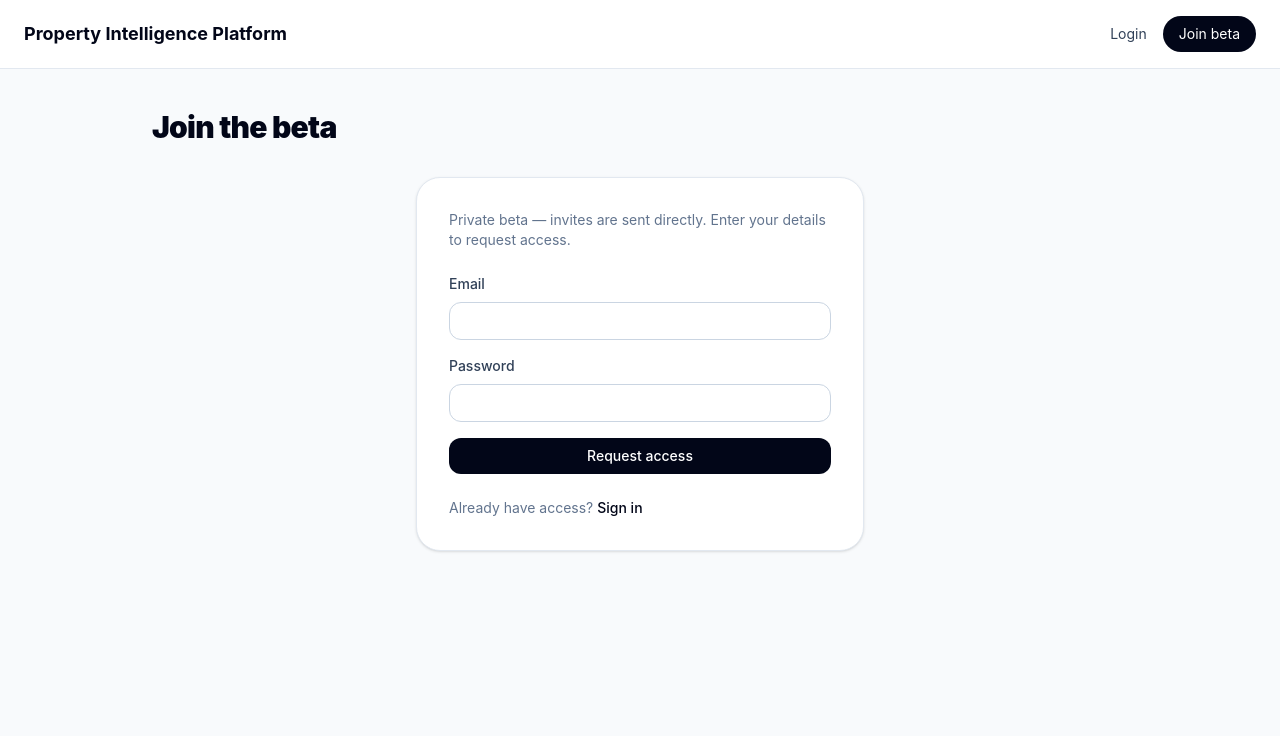
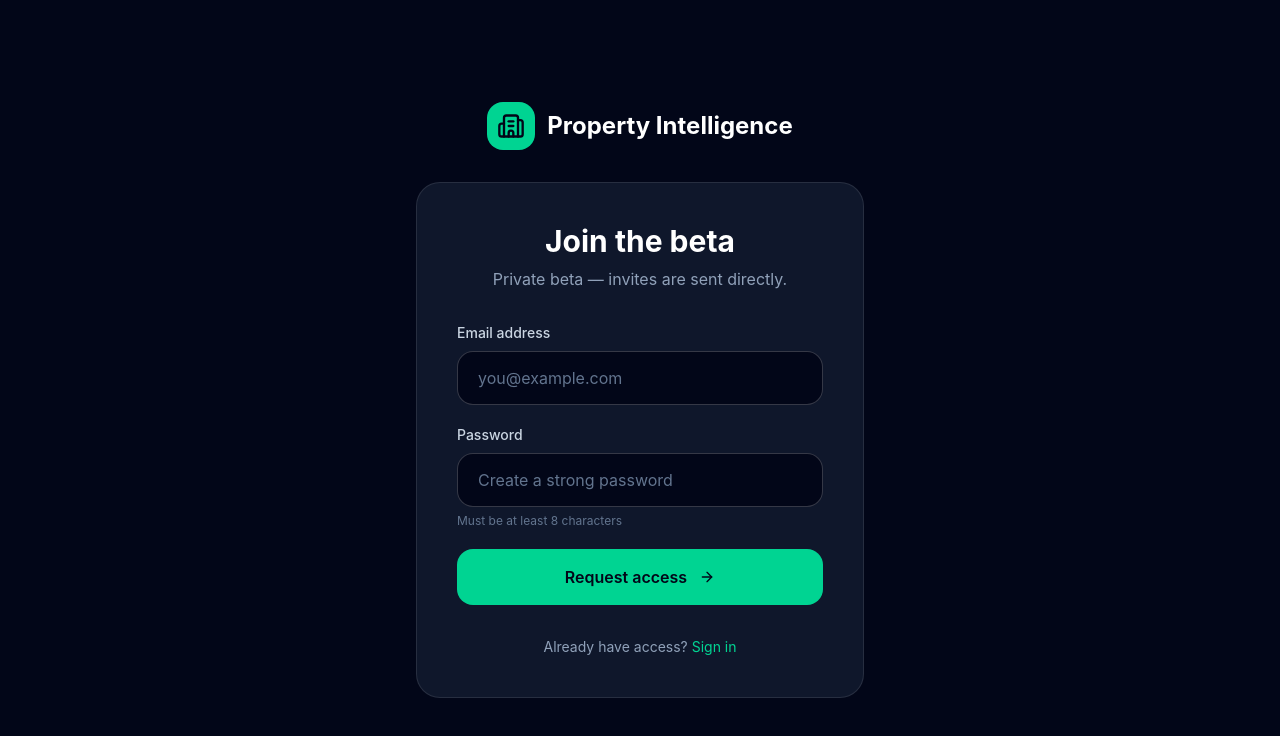
Before and after one commit to glkglob/property-intelligence-platform, a React (Vite) app: page /signup in a window 1280 px wide. Shown: the top 736 px of the page. Built offline with nearby package versions, Linux system fonts and the light colour scheme; no server answers.

Commit message:
feat: improved landing page + styled auth pages

```diff
--- a/src/pages/LandingPage.tsx
+++ b/src/pages/LandingPage.tsx
@@ -1,74 +1,183 @@
-import React from 'react';
-import { ArrowRight, Building2 } from 'lucide-react';
+import { ArrowRight, BarChart3, Brain, Building2, CheckCircle2, FileText, ShieldCheck, Sparkles } from 'lucide-react';
 import { Link } from 'react-router-dom';
 
-function LandingPage(): React.JSX.Element {
+const features = [
+  {
+    icon: <BarChart3 className="h-6 w-6" />,
+    title: 'Refurb Genius',
+    text: 'Core refurbishment intelligence with deterministic pricing, ROI analysis, and investor-ready reporting.',
+  },
+  {
+    icon: <Brain className="h-6 w-6" />,
+    title: 'Deal Copilot',
+    text: 'Acquisition intelligence for deal scoring, underwriting, and confident investment decisions.',
+  },
+  {
+    icon: <FileText className="h-6 w-6" />,
+    title: 'Refurb IQ',
+    text: 'BOQ, cost planning, specifications, and contractor-grade outputs from your estimates.',
+  },
+  {
+    icon: <ShieldCheck className="h-6 w-6" />,
+    title: 'Governed AI',
+    text: 'AI assists with photos, summaries and recommendations — while deterministic engines stay in control.',
+  },
+];
+
+const workflows = [
+  'Upload property photos and refurbishment context',
+  'Generate accurate refurbishment estimates in Refurb Genius',
+  'Run Deal Copilot for acquisition scoring and underwriting',
+  'Extend into Refurb IQ for BOQ, specifications & cost plans',
+  'Export professional investor and contractor reports',
+];
+
+export default function LandingPage() {
   return (
     <main className="min-h-screen bg-slate-950 text-white">
-      <section className="mx-auto flex min-h-screen max-w-7xl flex-col px-6 py-8 lg:px-8">
+      {/* HERO */}
+      <section className="relative overflow-hidden">
+        <div className="absolute inset-0 bg-[radial-gradient(circle_at_top_left,rgba(52,211,153,0.15),transparent_40%)]" />
+
+        <div className="relative mx-auto max-w-7xl px-6 pt-8 lg:px-8">
           <nav className="flex items-center justify-between">
             <div className="flex items-center gap-3">
               <div className="flex h-11 w-11 items-center justify-center rounded-2xl bg-emerald-400 text-slate-950">
                 <Building2 className="h-6 w-6" />
               </div>
               <div>
-              <p className="text-lg font-bold tracking-tight">Property Intelligence Platform</p>
-              <p className="text-xs uppercase tracking-[0.28em] text-emerald-300">
-                Refurb Genius core
-              </p>
+                <p className="text-xl font-bold tracking-tight">Property Intelligence</p>
+                <p className="text-xs text-emerald-300">Refurb Genius • Deal Copilot • Refurb IQ</p>
               </div>
             </div>
 
-          <div className="flex items-center gap-3">
-            <Link
-              to="/login"
-              className="rounded-full border border-white/15 px-4 py-2 text-sm text-slate-200 hover:border-emerald-300 hover:text-white"
-            >
-              Login
-            </Link>
+            <div className="flex items-center gap-4">
+              <Link to="/login" className="hidden text-sm text-slate-300 hover:text-white md:block">Sign in</Link>
               <Link
                 to="/signup"
-              className="rounded-full bg-emerald-400 px-4 py-2 text-sm font-semibold text-slate-950"
+                className="rounded-full bg-white px-5 py-2 text-sm font-semibold text-slate-950 transition hover:bg-emerald-400"
               >
-              Join beta
+                Join Beta
               </Link>
             </div>
           </nav>
 
-        <div className="flex flex-1 items-center py-20">
-          <div className="max-w-3xl">
-            <div className="mb-6 inline-flex items-center gap-2 rounded-full border border-emerald-300/30 bg-emerald-300/10 px-4 py-2 text-sm text-emerald-200">
-              Private beta scaffold
+          <div className="flex min-h-[85vh] flex-col items-center justify-center text-center pt-12 pb-20">
+            <div className="inline-flex items-center gap-2 rounded-full border border-emerald-400/30 bg-emerald-400/10 px-4 py-1 text-sm text-emerald-300 mb-6">
+              <Sparkles className="h-4 w-4" /> Controlled Beta — Now Open
             </div>
 
-            <h1 className="text-5xl font-black leading-[0.96] tracking-tight sm:text-6xl lg:text-7xl">
-              One platform for refurbishment intelligence, deal analysis, and cost planning.
+            <h1 className="max-w-5xl text-6xl font-black leading-none tracking-tighter sm:text-7xl lg:text-[88px]">
+              The AI Co-Pilot<br />for UK Property Investors
             </h1>
 
-            <p className="mt-7 max-w-2xl text-lg leading-8 text-slate-300">
-              Refurb Genius is the core app in a wider property-intelligence platform, with Deal
-              Copilot for acquisition analysis and Refurb IQ for BOQ and contractor-ready outputs.
+            <p className="mt-6 max-w-2xl text-xl text-slate-300">
+              One platform for refurbishment intelligence, deal analysis, and contractor-ready cost planning.
             </p>
 
-            <div className="mt-9 flex flex-col gap-3 sm:flex-row">
+            <div className="mt-10 flex flex-col gap-4 sm:flex-row">
               <Link
                 to="/signup"
-                className="inline-flex items-center justify-center rounded-full bg-emerald-400 px-6 py-3 font-semibold text-slate-950"
+                className="group inline-flex items-center justify-center gap-3 rounded-2xl bg-emerald-400 px-8 py-4 text-lg font-semibold text-slate-950 transition-all hover:bg-emerald-300 hover:shadow-xl hover:shadow-emerald-500/25"
               >
-                Get early access <ArrowRight className="ml-2 h-4 w-4" />
+                Request Beta Access
+                <ArrowRight className="h-5 w-5 transition group-hover:translate-x-1" />
               </Link>
+
+              <a
+                href="#platform"
+                className="inline-flex items-center justify-center rounded-2xl border border-white/20 px-8 py-4 text-lg font-semibold text-white transition hover:bg-white/5"
+              >
+                Explore the Platform
+              </a>
+            </div>
+          </div>
+        </div>
+      </section>
+
+      {/* FEATURES */}
+      <section id="platform" className="bg-slate-900 px-6 py-24 lg:px-8">
+        <div className="mx-auto max-w-7xl">
+          <div className="text-center mb-16">
+            <p className="text-emerald-400 font-semibold tracking-[3px] text-sm">THREE POWERFUL MODULES</p>
+            <h2 className="mt-4 text-5xl font-black tracking-tight">One platform.<br />Three intelligent layers.</h2>
+          </div>
+
+          <div className="grid gap-6 md:grid-cols-2 lg:grid-cols-4">
+            {features.map((feature, index) => (
+              <div key={index} className="group rounded-3xl border border-white/10 bg-slate-950 p-8 transition-all hover:border-emerald-400/50 hover:-translate-y-1">
+                <div className="mb-6 flex h-14 w-14 items-center justify-center rounded-2xl bg-emerald-400/10 text-emerald-400 group-hover:bg-emerald-400 group-hover:text-slate-950 transition-colors">
+                  {feature.icon}
+                </div>
+                <h3 className="text-2xl font-bold mb-3">{feature.title}</h3>
+                <p className="text-slate-400 leading-relaxed">{feature.text}</p>
+              </div>
+            ))}
+          </div>
+        </div>
+      </section>
+
+      {/* WORKFLOW */}
+      <section id="workflow" className="px-6 py-24 lg:px-8 bg-slate-950">
+        <div className="mx-auto max-w-5xl">
+          <div className="text-center mb-16">
+            <p className="text-emerald-400 font-semibold tracking-[3px] text-sm">HOW IT WORKS</p>
+            <h2 className="mt-4 text-5xl font-black tracking-tight">From photo to profitable decision</h2>
+          </div>
+
+          <div className="space-y-4 max-w-3xl mx-auto">
+            {workflows.map((step, index) => (
+              <div key={index} className="flex gap-6 rounded-3xl border border-white/10 bg-white/5 p-8 hover:border-emerald-400/40 transition-all">
+                <div className="flex h-12 w-12 shrink-0 items-center justify-center rounded-2xl bg-emerald-400 text-xl font-black text-slate-950">
+                  {index + 1}
+                </div>
+                <div className="pt-1">
+                  <p className="text-xl font-semibold">{step}</p>
+                </div>
+              </div>
+            ))}
+          </div>
+        </div>
+      </section>
+
+      {/* BETA CTA */}
+      <section id="beta" className="bg-emerald-400 px-6 py-24 text-slate-950 lg:px-8">
+        <div className="mx-auto max-w-3xl text-center">
+          <h2 className="text-6xl font-black tracking-tight">Ready to transform how you invest in property?</h2>
+          <p className="mt-6 text-xl">Join the controlled beta and get early access to the full platform.</p>
+
+          <div className="mt-10">
             <Link
-                to="/login"
-                className="inline-flex items-center justify-center rounded-full border border-white/15 px-6 py-3 font-semibold text-white"
+              to="/signup"
+              className="inline-flex items-center justify-center rounded-2xl bg-slate-950 px-12 py-5 text-xl font-semibold text-white hover:bg-black transition-all active:scale-[0.985]"
             >
-                Sign in
+              Request Beta Access
             </Link>
+            <p className="mt-4 text-sm text-emerald-800">Limited spots available • UK investors only</p>
           </div>
+        </div>
+      </section>
+
+      {/* TRUST MODEL */}
+      <section className="px-6 py-24 lg:px-8 bg-slate-950 text-white">
+        <div className="mx-auto max-w-4xl text-center">
+          <p className="text-emerald-400 font-semibold tracking-[3px] text-sm">TRUST & GOVERNANCE</p>
+          <h2 className="mt-4 text-5xl font-black tracking-tight">Refurb Genius is the spine.<br />AI assists. Engines decide.</h2>
+
+          <div className="mt-12 grid gap-6 md:grid-cols-3">
+            {[
+              "Deterministic pricing & ROI engines",
+              "Clear AI boundaries (advisory only)",
+              "Private reports with signed access"
+            ].map((text, i) => (
+              <div key={i} className="rounded-3xl border border-white/10 bg-white/5 p-8 text-left">
+                <CheckCircle2 className="h-8 w-8 text-emerald-400 mb-6" />
+                <p className="font-semibold">{text}</p>
+              </div>
+            ))}
           </div>
         </div>
       </section>
     </main>
   );
 }
-
-export default LandingPage;
--- a/src/pages/Login.tsx
+++ b/src/pages/Login.tsx
@@ -1,26 +1,17 @@
 import React, { useState } from 'react';
 import { Link, useLocation, useNavigate } from 'react-router-dom';
-import Layout from '../components/Layout';
+import { ArrowRight, Building2 } from 'lucide-react';
 import { getSupabaseClient } from '../lib/supabaseClient';
-
-interface LoginForm {
-  email: string;
-  password: string;
-}
 
 function Login(): React.JSX.Element {
   const location = useLocation();
   const navigate = useNavigate();
   const redirectTo = (location.state as { from?: string } | null)?.from ?? '/properties';
 
-  const [form, setForm] = useState<LoginForm>({ email: '', password: '' });
+  const [email, setEmail] = useState('');
+  const [password, setPassword] = useState('');
   const [isSubmitting, setIsSubmitting] = useState(false);
   const [error, setError] = useState<string | null>(null);
-
-  function handleChange(e: React.ChangeEvent<HTMLInputElement>): void {
-    const { name, value } = e.target;
-    setForm((prev) => ({ ...prev, [name]: value }));
-  }
 
   async function handleSubmit(e: React.FormEvent<HTMLFormElement>): Promise<void> {
     e.preventDefault();
@@ -29,8 +20,8 @@ function Login(): React.JSX.Element {
 
     try {
       const { error: authError } = await getSupabaseClient().auth.signInWithPassword({
-        email: form.email,
-        password: form.password,
+        email,
+        password,
       });
 
       if (authError) {
@@ -42,26 +33,43 @@ function Login(): React.JSX.Element {
       navigate(redirectTo, { replace: true });
     } catch (err) {
       setError(
-        err instanceof Error
-          ? err.message
-          : 'Sign in failed. Check your credentials and try again.',
+        err instanceof Error ? err.message : 'Sign in failed. Check your credentials and try again.',
       );
       setIsSubmitting(false);
     }
   }
 
   return (
-    <Layout title="Sign in">
-      <div className="mx-auto max-w-md">
-        <div className="rounded-3xl border border-slate-200 bg-white p-8 shadow-sm">
-          <p className="mb-6 text-sm text-slate-500">
-            Private beta &mdash; access is invite-only.
+    <div className="flex min-h-screen items-center justify-center bg-slate-950 px-6">
+      <div className="w-full max-w-md">
+        <div className="mb-8 flex justify-center">
+          <div className="flex items-center gap-3">
+            <div className="flex h-12 w-12 items-center justify-center rounded-2xl bg-emerald-400 text-slate-950">
+              <Building2 className="h-7 w-7" />
+            </div>
+            <p className="text-2xl font-bold text-white">Property Intelligence</p>
+          </div>
+        </div>
+
+        <div className="rounded-3xl border border-white/10 bg-slate-900 p-10">
+          <h1 className="mb-2 text-center text-3xl font-bold text-white">Welcome back</h1>
+          <p className="mb-8 text-center text-slate-400">
+            Private beta — access is invite-only.
           </p>
 
-          <form className="grid gap-4" onSubmit={handleSubmit} noValidate>
-            <div className="grid gap-2">
-              <label htmlFor="login-email" className="text-sm font-medium text-slate-700">
-                Email
+          {error && (
+            <div
+              role="alert"
+              className="mb-6 rounded-xl border border-red-500/30 bg-red-500/10 p-3 text-sm text-red-400"
+            >
+              {error}
+            </div>
+          )}
+
+          <form onSubmit={handleSubmit} noValidate className="space-y-5">
+            <div>
+              <label htmlFor="login-email" className="mb-2 block text-sm font-medium text-slate-300">
+                Email address
               </label>
               <input
                 id="login-email"
@@ -69,15 +77,16 @@ function Login(): React.JSX.Element {
                 type="email"
                 autoComplete="email"
                 required
-                value={form.email}
-                onChange={handleChange}
+                value={email}
+                onChange={(e) => setEmail(e.target.value)}
                 disabled={isSubmitting}
-                className="rounded-xl border border-slate-300 px-3 py-2 text-sm focus:outline-none focus:ring-2 focus:ring-slate-950 disabled:opacity-50"
+                placeholder="you@example.com"
+                className="w-full rounded-2xl border border-white/20 bg-slate-950 px-5 py-3.5 text-white placeholder:text-slate-500 focus:border-emerald-400 focus:outline-none disabled:opacity-50"
               />
             </div>
 
-            <div className="grid gap-2">
-              <label htmlFor="login-password" className="text-sm font-medium text-slate-700">
+            <div>
+              <label htmlFor="login-password" className="mb-2 block text-sm font-medium text-slate-300">
                 Password
               </label>
               <input
@@ -86,40 +95,33 @@ function Login(): React.JSX.Element {
                 type="password"
                 autoComplete="current-password"
                 required
-                value={form.password}
-                onChange={handleChange}
+                value={password}
+                onChange={(e) => setPassword(e.target.value)}
                 disabled={isSubmitting}
-                className="rounded-xl border border-slate-300 px-3 py-2 text-sm focus:outline-none focus:ring-2 focus:ring-slate-950 disabled:opacity-50"
+                placeholder="••••••••"
+                className="w-full rounded-2xl border border-white/20 bg-slate-950 px-5 py-3.5 text-white placeholder:text-slate-500 focus:border-emerald-400 focus:outline-none disabled:opacity-50"
               />
             </div>
-
-            {error && (
-              <p
-                role="alert"
-                className="rounded-xl border border-red-100 bg-red-50 px-4 py-3 text-sm text-red-700"
-              >
-                {error}
-              </p>
-            )}
 
             <button
               type="submit"
               disabled={isSubmitting}
-              className="rounded-xl bg-slate-950 px-4 py-2 text-sm font-medium text-white hover:bg-slate-800 disabled:opacity-50"
+              className="flex w-full items-center justify-center gap-3 rounded-2xl bg-emerald-400 py-4 font-semibold text-slate-950 transition-all hover:bg-emerald-300 disabled:opacity-70"
             >
               {isSubmitting ? 'Signing in…' : 'Sign in'}
+              {!isSubmitting && <ArrowRight className="h-4 w-4" />}
             </button>
           </form>
 
-          <p className="mt-6 text-sm text-slate-500">
+          <p className="mt-8 text-center text-sm text-slate-400">
             No account yet?{' '}
-            <Link to="/signup" className="font-medium text-slate-950 hover:underline">
+            <Link to="/signup" className="text-emerald-400 hover:underline">
               Join the beta
             </Link>
           </p>
         </div>
       </div>
-    </Layout>
+    </div>
   );
 }
 
--- a/src/pages/Signup.tsx
+++ b/src/pages/Signup.tsx
@@ -1,13 +1,8 @@
 import React, { useEffect, useState } from 'react';
 import { Link, useNavigate } from 'react-router-dom';
-import Layout from '../components/Layout';
+import { ArrowRight, Building2 } from 'lucide-react';
 import { trackEvent } from '../lib/analytics';
 import { getSupabaseClient } from '../lib/supabaseClient';
-
-interface SignupForm {
-  email: string;
-  password: string;
-}
 
 function Signup(): React.JSX.Element {
   const navigate = useNavigate();
@@ -16,15 +11,11 @@ function Signup(): React.JSX.Element {
     trackEvent('signup_viewed');
   }, []);
 
-  const [form, setForm] = useState<SignupForm>({ email: '', password: '' });
+  const [email, setEmail] = useState('');
+  const [password, setPassword] = useState('');
   const [isSubmitting, setIsSubmitting] = useState(false);
   const [message, setMessage] = useState<string | null>(null);
   const [error, setError] = useState<string | null>(null);
-
-  function handleChange(e: React.ChangeEvent<HTMLInputElement>): void {
-    const { name, value } = e.target;
-    setForm((prev) => ({ ...prev, [name]: value }));
-  }
 
   async function handleSubmit(e: React.FormEvent<HTMLFormElement>): Promise<void> {
     e.preventDefault();
@@ -32,16 +23,16 @@ function Signup(): React.JSX.Element {
     setMessage(null);
     setError(null);
 
-    try {
-      if (form.password.length < 8) {
+    if (password.length < 8) {
       setError('Password must be at least 8 characters.');
       setIsSubmitting(false);
       return;
     }
 
+    try {
       const { data, error: authError } = await getSupabaseClient().auth.signUp({
-        email: form.email,
-        password: form.password,
+        email,
+        password,
       });
 
       if (authError) {
@@ -51,36 +42,59 @@ function Signup(): React.JSX.Element {
       }
 
       if (data.session) {
-        // Email confirmation not required — user is immediately authenticated
         navigate('/properties', { replace: true });
         return;
       }
 
       // Email confirmation required (default Supabase behaviour)
-      setMessage(
-        'Check your email to confirm your account. You can sign in once confirmed.',
-      );
+      setMessage('Check your email to confirm your account. You can sign in once confirmed.');
       setIsSubmitting(false);
     } catch (err) {
-      setError(
-        err instanceof Error ? err.message : 'Sign up failed. Please try again.',
-      );
+      setError(err instanceof Error ? err.message : 'Sign up failed. Please try again.');
       setIsSubmitting(false);
     }
   }
 
   return (
-    <Layout title="Join the beta">
-      <div className="mx-auto max-w-md">
-        <div className="rounded-3xl border border-slate-200 bg-white p-8 shadow-sm">
-          <p className="mb-6 text-sm text-slate-500">
-            Private beta &mdash; invites are sent directly. Enter your details to request access.
+    <div className="flex min-h-screen items-center justify-center bg-slate-950 px-6">
+      <div className="w-full max-w-md">
+        <div className="mb-8 flex justify-center">
+          <div className="flex items-center gap-3">
+            <div className="flex h-12 w-12 items-center justify-center rounded-2xl bg-emerald-400 text-slate-950">
+              <Building2 className="h-7 w-7" />
+            </div>
+            <p className="text-2xl font-bold text-white">Property Intelligence</p>
+          </div>
+        </div>
+
+        <div className="rounded-3xl border border-white/10 bg-slate-900 p-10">
+          <h1 className="mb-2 text-center text-3xl font-bold text-white">Join the beta</h1>
+          <p className="mb-8 text-center text-slate-400">
+            Private beta — invites are sent directly.
           </p>
 
-          <form className="grid gap-4" onSubmit={handleSubmit} noValidate>
-            <div className="grid gap-2">
-              <label htmlFor="signup-email" className="text-sm font-medium text-slate-700">
-                Email
+          {error && (
+            <div
+              role="alert"
+              className="mb-6 rounded-xl border border-red-500/30 bg-red-500/10 p-3 text-sm text-red-400"
+            >
+              {error}
+            </div>
+          )}
+
+          {message && (
+            <div
+              role="status"
+              className="mb-6 rounded-xl border border-emerald-400/30 bg-emerald-400/10 p-3 text-sm text-emerald-300"
+            >
+              {message}
+            </div>
+          )}
+
+          <form onSubmit={handleSubmit} noValidate className="space-y-5">
+            <div>
+              <label htmlFor="signup-email" className="mb-2 block text-sm font-medium text-slate-300">
+                Email address
               </label>
               <input
                 id="signup-email"
@@ -88,15 +102,16 @@ function Signup(): React.JSX.Element {
                 type="email"
                 autoComplete="email"
                 required
-                value={form.email}
-                onChange={handleChange}
-                disabled={isSubmitting}
-                className="rounded-xl border border-slate-300 px-3 py-2 text-sm focus:outline-none focus:ring-2 focus:ring-slate-950 disabled:opacity-50"
+                value={email}
+                onChange={(e) => setEmail(e.target.value)}
+                disabled={isSubmitting || !!message}
+                placeholder="you@example.com"
+                className="w-full rounded-2xl border border-white/20 bg-slate-950 px-5 py-3.5 text-white placeholder:text-slate-500 focus:border-emerald-400 focus:outline-none disabled:opacity-50"
               />
             </div>
 
-            <div className="grid gap-2">
-              <label htmlFor="signup-password" className="text-sm font-medium text-slate-700">
+            <div>
+              <label htmlFor="signup-password" className="mb-2 block text-sm font-medium text-slate-300">
                 Password
               </label>
               <input
@@ -105,49 +120,37 @@ function Signup(): React.JSX.Element {
                 type="password"
                 autoComplete="new-password"
                 required
-                value={form.password}
-                onChange={handleChange}
-                disabled={isSubmitting}
-                className="rounded-xl border border-slate-300 px-3 py-2 text-sm focus:outline-none focus:ring-2 focus:ring-slate-950 disabled:opacity-50"
+                minLength={8}
+                value={password}
+                onChange={(e) => setPassword(e.target.value)}
+                disabled={isSubmitting || !!message}
+                placeholder="Create a strong password"
+                className="w-full rounded-2xl border border-white/20 bg-slate-950 px-5 py-3.5 text-white placeholder:text-slate-500 focus:border-emerald-400 focus:outline-none disabled:opacity-50"
               />
+              <p className="mt-1.5 text-xs text-slate-500">Must be at least 8 characters</p>
             </div>
 
-            {error && (
-              <p
-                role="alert"
-                className="rounded-xl border border-red-100 bg-red-50 px-4 py-3 text-sm text-red-700"
-              >
-                {error}
-              </p>
-            )}
-
-            {message && (
-              <p
-                role="status"
-                className="rounded-xl border border-slate-200 bg-slate-50 px-4 py-3 text-sm text-slate-600"
-              >
-                {message}
-              </p>
-            )}
-
+            {!message && (
               <button
                 type="submit"
                 disabled={isSubmitting}
-              className="rounded-xl bg-slate-950 px-4 py-2 text-sm font-medium text-white hover:bg-slate-800 disabled:opacity-50"
+                className="flex w-full items-center justify-center gap-3 rounded-2xl bg-emerald-400 py-4 font-semibold text-slate-950 transition-all hover:bg-emerald-300 disabled:opacity-70"
               >
                 {isSubmitting ? 'Requesting access…' : 'Request access'}
+                {!isSubmitting && <ArrowRight className="h-4 w-4" />}
               </button>
+            )}
           </form>
 
-          <p className="mt-6 text-sm text-slate-500">
+          <p className="mt-8 text-center text-sm text-slate-400">
             Already have access?{' '}
-            <Link to="/login" className="font-medium text-slate-950 hover:underline">
+            <Link to="/login" className="text-emerald-400 hover:underline">
               Sign in
             </Link>
           </p>
         </div>
       </div>
-    </Layout>
+    </div>
   );
 }
 
```
Lines whose indentation alone changed are shown as unchanged.
